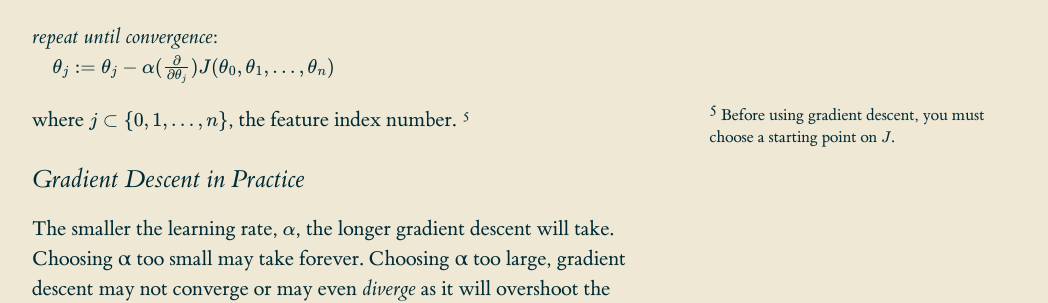
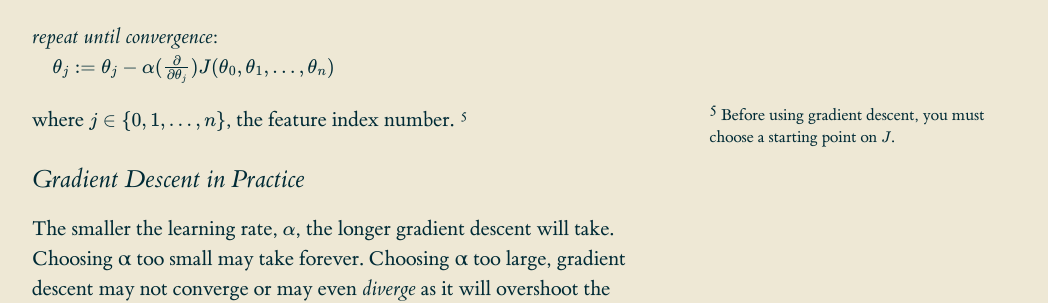
Before and after one commit to dempe/dempe.github.io, a Jekyll site: the page built from _posts/2017-11-23-machine-learning-notes.md, in a window 1280 px wide and 900 px high, scrolled down 2754 px. Shown: the part 152-455 px from the top of the window, without its empty margins (128-1176 px from the left). Built offline with Jekyll 4.4.1, drawn with Linux system fonts in a browser that asks for light colours; formulas are drawn with MathJax 3.

Commit message:
fix error

```diff
--- a/_posts/2017-11-23-machine-learning-notes.md
+++ b/_posts/2017-11-23-machine-learning-notes.md
@@ -101,7 +101,7 @@ The gradient descent algorithm is
 _repeat until convergence_:
 <br/>&nbsp;&nbsp;&nbsp;&nbsp;\\(θ_{j} := θ_{j} - α(\frac{∂}{∂θ_{j}})J(θ_{0}, θ_{1}, ..., θ_{n})\\)
 
-where \\(j ⊂ \\{0, 1, ..., n\\}\\), the feature index number.
+where \\(j \in \\{0, 1, ..., n\\}\\), the feature index number.
 {% include side_note.html
    id="gd2"
    note="Before using gradient descent, you must choose a starting point on \\(J\\)."
```
